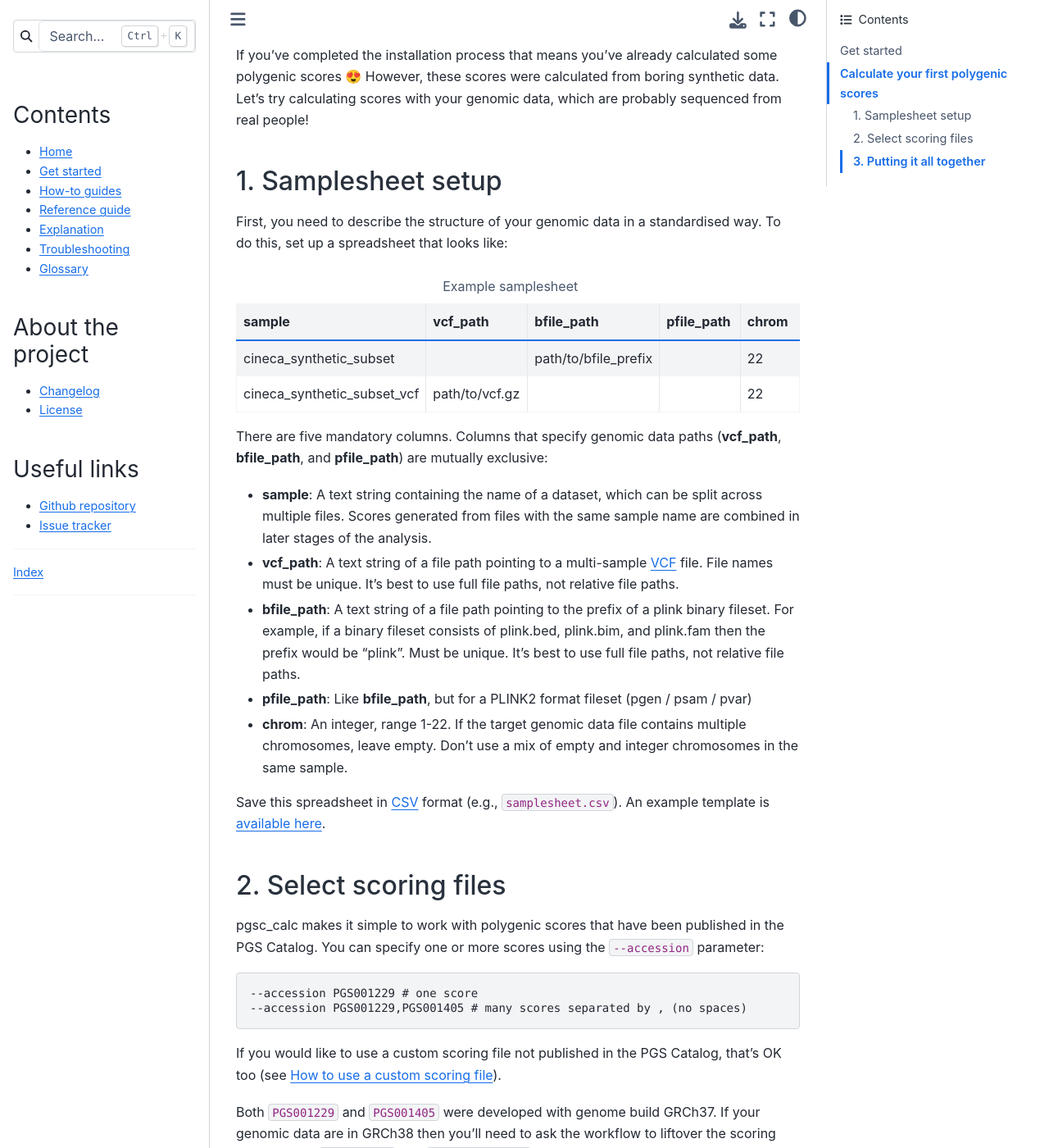
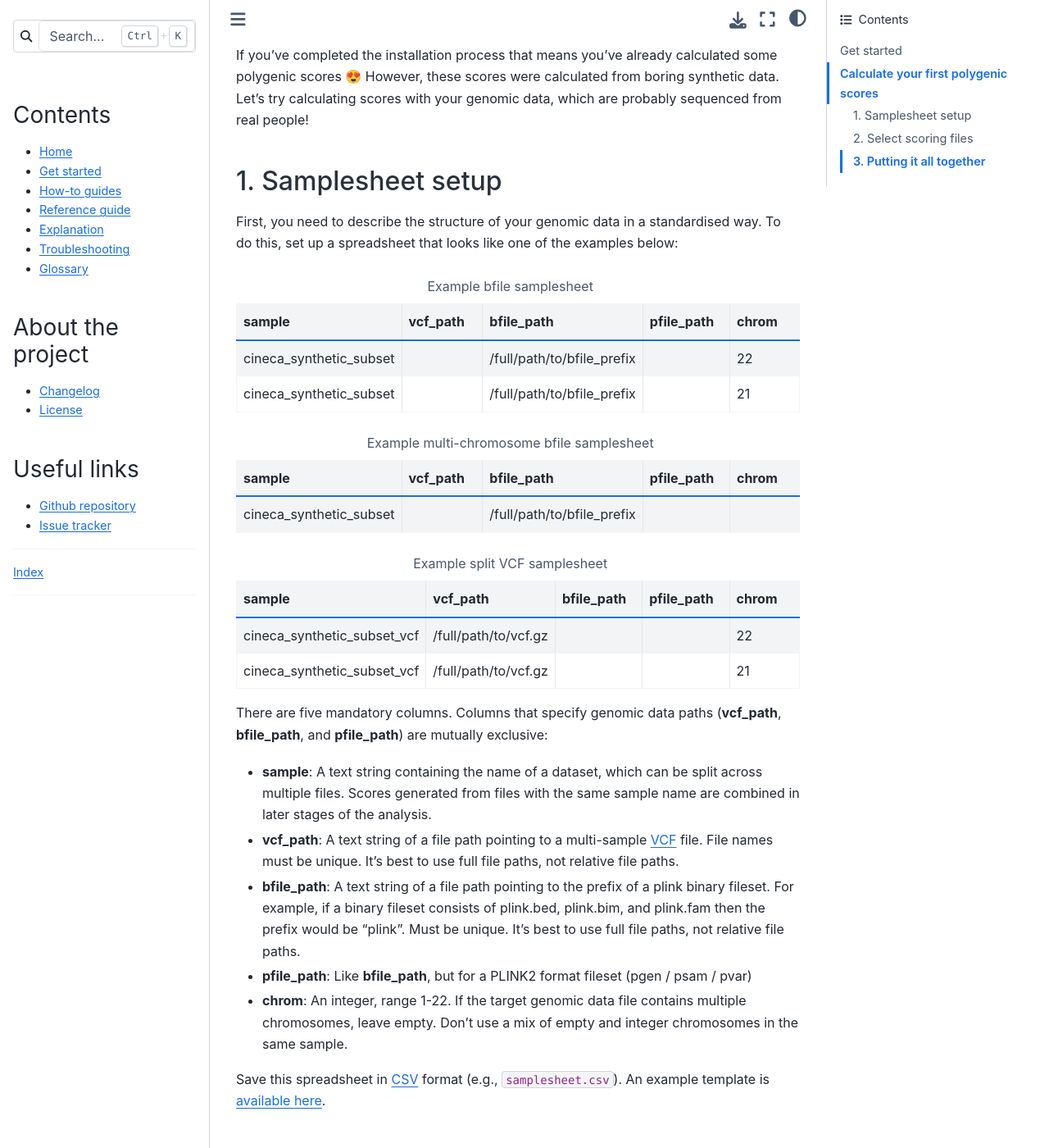
Before and after one commit to PGScatalog/pgsc_calc, a Sphinx documentation site: the page built from docs/getting-started.rst, in a window 1280 px wide and 1400 px high, scrolled down 1355 px. Shown: the whole window at 82% size. Built offline with Sphinx 7.4.7 and the Sphinx Book theme 1.1.4, drawn with Linux system fonts in a browser that asks for light colours; some of the changed text lies outside the part shown.

Commit message:
yue ji's feedback :)

```diff
--- a/docs/conf.py
+++ b/docs/conf.py
@@ -18,8 +18,8 @@
 # -- Project information -----------------------------------------------------
 
 project = 'Polygenic Score (PGS) Catalog Calculator'
-copyright = '2022, PGS Catalog team'
-author = 'Polygenic Score (PGS) Catalog team'
+copyright = 'Polygenic Score (PGS) Catalog team (licensed under Apache License V2)'
+#author = 'Polygenic Score (PGS) Catalog team'
 
 
 # -- General configuration ---------------------------------------------------
--- a/docs/getting-started.rst
+++ b/docs/getting-started.rst
@@ -82,9 +82,9 @@ genomic data, which are probably sequenced from real people!
 --------------------
 
 First, you need to describe the structure of your genomic data in a standardised
-way. To do this, set up a spreadsheet that looks like:
+way. To do this, set up a spreadsheet that looks like one of the examples below:
 
-.. list-table:: Example samplesheet
+.. list-table:: Example bfile samplesheet
    :widths: 20 20 20 20 20
    :header-rows: 1
 
@@ -95,14 +95,49 @@ way. To do this, set up a spreadsheet that looks like:
      - chrom
    * - cineca_synthetic_subset
      -
-     - path/to/bfile_prefix
+     - /full/path/to/bfile_prefix
+     -
+     - 22
+   * - cineca_synthetic_subset
+     -
+     - /full/path/to/bfile_prefix
+     -
+     - 21
+
+.. list-table:: Example multi-chromosome bfile samplesheet
+   :widths: 20 20 20 20 20
+   :header-rows: 1
+
+   * - sample
+     - vcf_path
+     - bfile_path
+     - pfile_path
+     - chrom
+   * - cineca_synthetic_subset
+     -
+     - /full/path/to/bfile_prefix
+     -
+     -
+
+.. list-table:: Example split VCF samplesheet
+   :widths: 20 20 20 20 20
+   :header-rows: 1
+
+   * - sample
+     - vcf_path
+     - bfile_path
+     - pfile_path
+     - chrom
+   * - cineca_synthetic_subset_vcf
+     - /full/path/to/vcf.gz
+     -
      -
      - 22
    * - cineca_synthetic_subset_vcf
-     - path/to/vcf.gz
+     - /full/path/to/vcf.gz
      -
      -
-     - 22
+     - 21
 
 There are five mandatory columns. Columns that specify genomic data paths
 (**vcf_path**, **bfile_path**, and **pfile_path**) are mutually exclusive:
--- a/docs/how-to/samplesheet.rst
+++ b/docs/how-to/samplesheet.rst
@@ -33,7 +33,8 @@ structure:
      -
      - 22
 
-The file should be in :term:`CSV` format. A template is `available here`_.
+The file should be in :term:`CSV` format. A template is `available here`_ (right
+click the link and "save as" to download).
 
 There are five mandatory columns. Columns that specify genomic data paths
 (**vcf_path**, **bfile_path**, and **pfile_path**) are mutually exclusive:
@@ -51,4 +52,4 @@ There are five mandatory columns. Columns that specify genomic data paths
 - **chrom**: An integer, range 1-22. If the target genomic data contains
   multiple chromosomes, leave empty.
 
-.. _`available here`: https://github.com/PGScatalog/pgsc_calc/blob/dev/assets/examples/samplesheet.csv
+.. _`available here`: https://raw.githubusercontent.com/PGScatalog/pgsc_calc/dev/assets/examples/samplesheet.csv
--- a/docs/reference/index.rst
+++ b/docs/reference/index.rst
@@ -6,5 +6,5 @@ Reference guides
 .. toctree::
    :maxdepth: 1
 
+   params
    input
-   params
```
Also changed, not shown: other parts of docs/getting-started.rst (+3 -2 lines), docs/reference/input.rst (+7 -1 lines), docs/troubleshooting.rst (+12 -0 lines).
